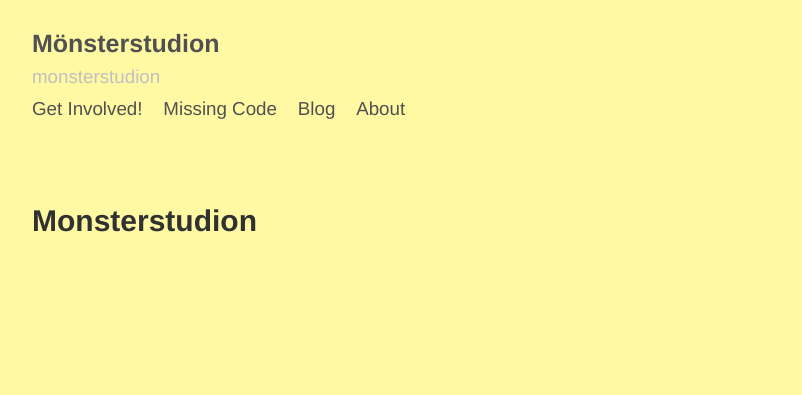
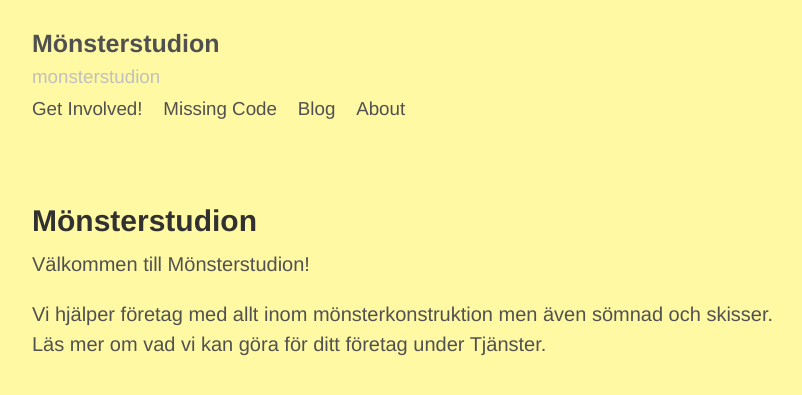
Before and after one commit to dacre/monsterstudion, a Jekyll site: the page built from index.md, in a window 1280 px wide. Shown: the top 395 px of the page, without its empty margins (228-1030 px from the left). Built offline with Jekyll 4.4.1, drawn with Linux system fonts in a browser that asks for light colours.

Commit message:
right content

```diff
--- a/index.md
+++ b/index.md
@@ -3,4 +3,8 @@ layout: default
 title: monsterstudion
 ---
 
-## Monsterstudion
+## Mönsterstudion
+
+Välkommen till Mönsterstudion!
+
+Vi hjälper företag med allt inom mönsterkonstruktion men även sömnad och skisser. Läs mer om vad vi kan göra för ditt företag under Tjänster.
```
Also changed, not shown: kontakt.md (added, +8 -0 lines), om_oss.md (added, +20 -0 lines), tjanster.md (added, +12 -0 lines), TereseEriksson.jpg (added).
